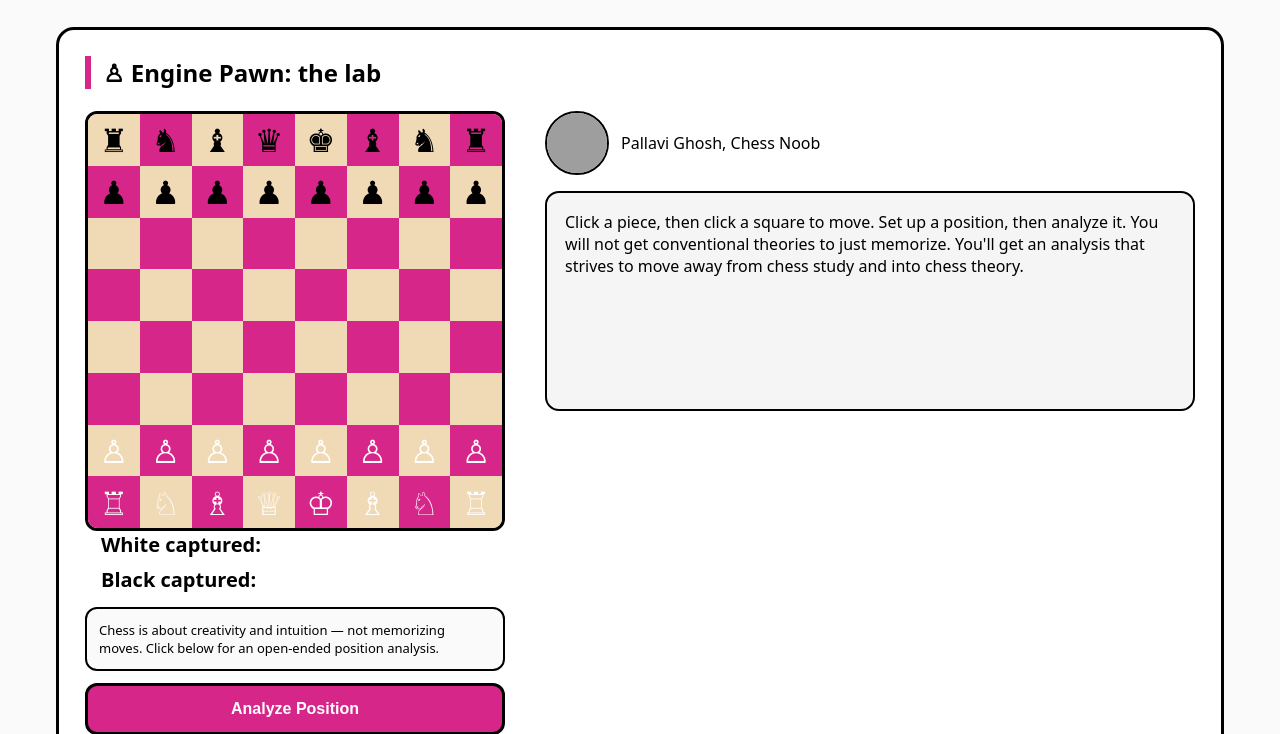
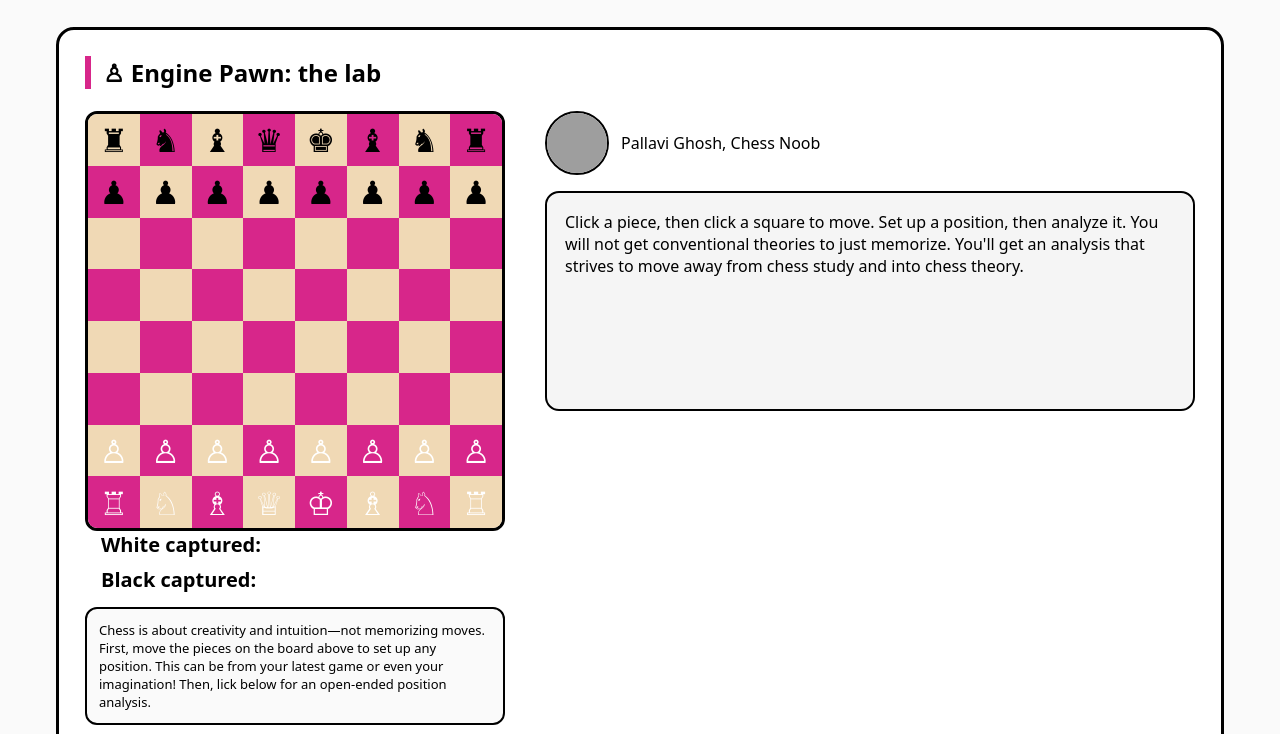
Before and after one commit to Pallavighxsh/engine-pawn, a website: page index.html in a window 1280 px wide. Shown: the part 65-799 px from the top of the page. Drawn offline with Linux system fonts and the light colour scheme; grey boxes are pictures that could not be loaded.

Commit message:
Update index.html

```diff
--- a/index.html
+++ b/index.html
@@ -43,8 +43,8 @@
         <div class="analyze-block">
 
           <div class="analyze-caption">
-            Chess is about creativity and intuition — not memorizing moves.
-            Click below for an open-ended position analysis.
+            Chess is about creativity and intuition—not memorizing moves. First, move the pieces on the board above to set up any position. This can be from your latest game or even your imagination!
+            Then, lick below for an open-ended position analysis.
           </div>
 
           <button id="analyzeBtn" class="analyze-btn">
```
